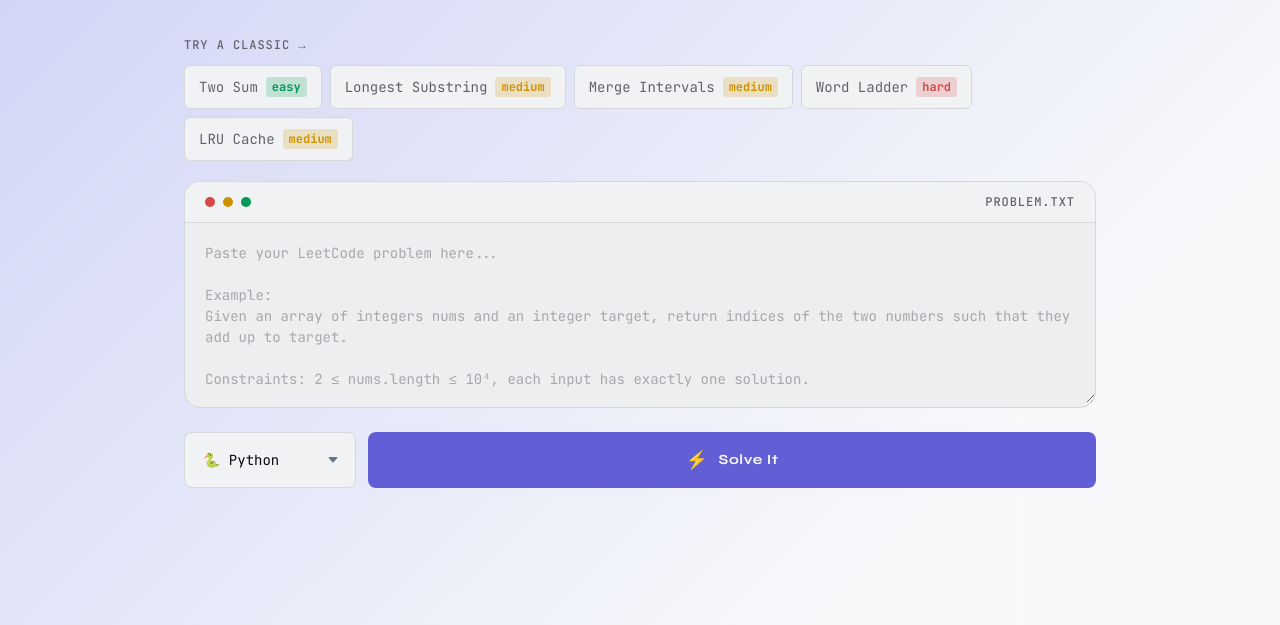
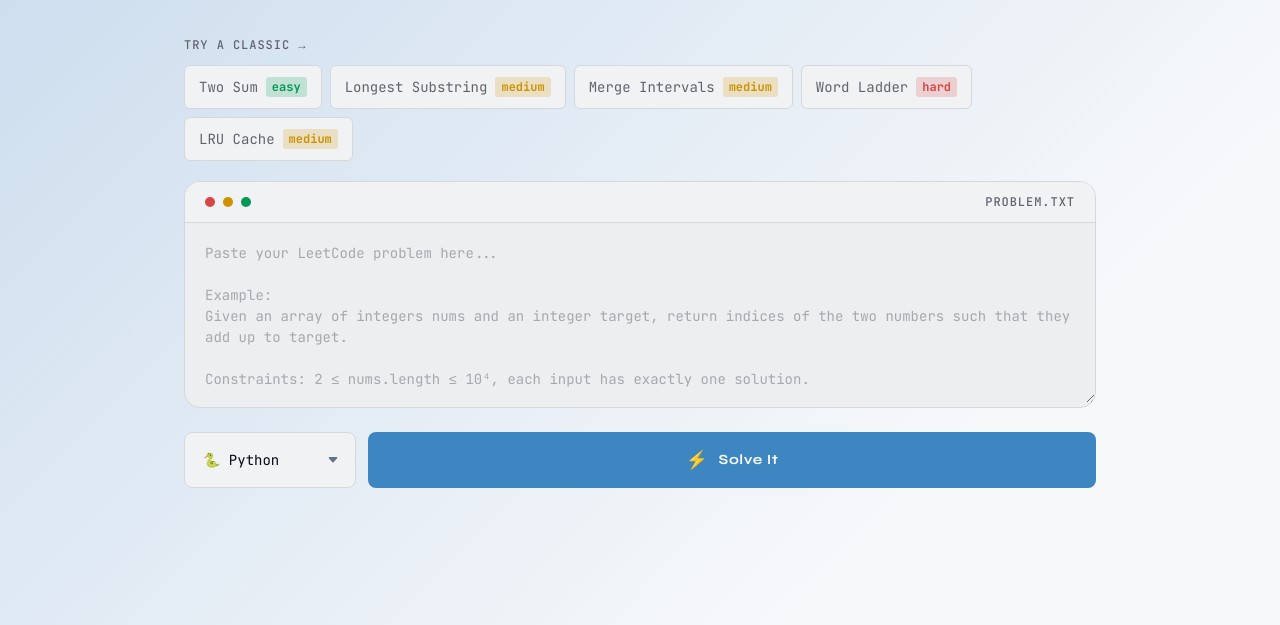
Before and after one commit to iamaamir/leetcode-coach, a plain HTML site: page index.html in a window 1280 px wide. Shown: the part 175-800 px from the top of the page. Drawn offline with Linux system fonts and the light colour scheme.

Commit message:
feat: a new accent color

```diff
--- a/index.html
+++ b/index.html
@@ -11,19 +11,19 @@
     />
     <style>
       :root {
-        --bg: oklch(0.12 0.008 270);
-        --surface: oklch(0.15 0.008 270);
-        --card: oklch(0.17 0.008 270);
-        --border: oklch(0.19 0.006 270);
-        --accent: oklch(0.55 0.18 280);
+        --accent: oklch(0.6004 0.1159 245.86);
         --accent2: oklch(0.6 0.14 220);
         --accent3: oklch(0.7 0.15 80);
+        --bg: oklch(0.12 0.008 270);
+        --border: oklch(0.19 0.006 270);
+        --card: oklch(0.17 0.008 270);
+        --code-bg: oklch(0.1 0.006 270);
         --green: oklch(0.6 0.15 155);
+        --heading: oklch(0.8 0.06 270);
+        --muted: oklch(0.55 0.02 270);
         --red: oklch(0.6 0.18 25);
+        --surface: oklch(0.15 0.008 270);
         --text: oklch(0.9 0.01 270);
-        --muted: oklch(0.55 0.02 270);
-        --code-bg: oklch(0.1 0.006 270);
-        --heading: oklch(0.8 0.06 270);
 
         /* Type scale */
         --text-xs: 12px;
```
